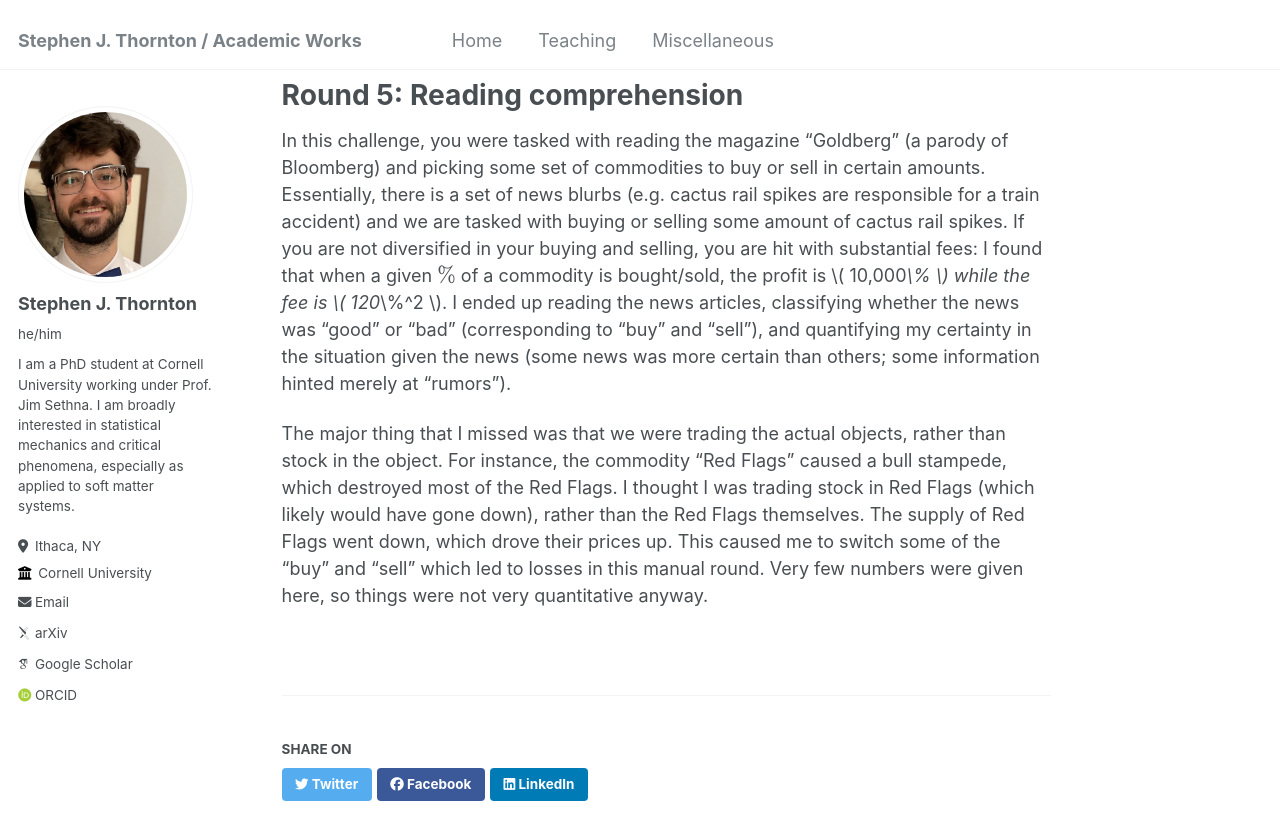
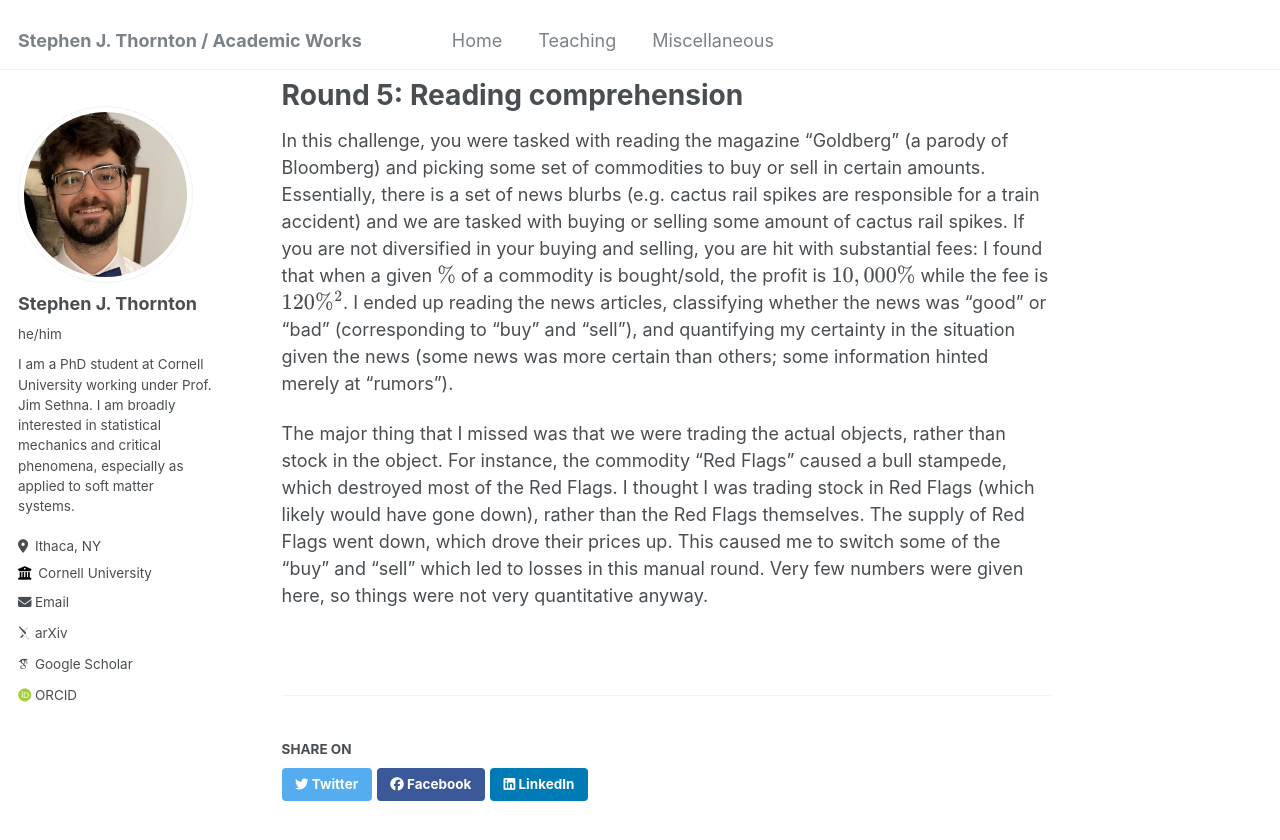
Before and after one commit to stephen-thornton/stephen-thornton.github.io, a Jekyll site: the page built from _miscellaneous/Prosperity.md, in a window 1280 px wide and 900 px high, scrolled down 6992 px. Shown: the top 840 px of the window. Built offline with Jekyll 4.4.1, drawn with Linux system fonts in a browser that asks for light colours; some web fonts are replaced.

```diff
--- a/_miscellaneous/Prosperity.md
+++ b/_miscellaneous/Prosperity.md
@@ -137,6 +137,6 @@ As we computed directly, the steady-state distribution \\( \left\lbrace f_i\righ
 
 # Round 5: Reading comprehension
 
-In this challenge, you were tasked with reading the magazine "Goldberg" (a parody of Bloomberg) and picking some set of commodities to buy or sell in certain amounts. Essentially, there is a set of news blurbs (e.g. cactus rail spikes are responsible for a train accident) and we are tasked with buying or selling some amount of cactus rail spikes. If you are not diversified in your buying and selling, you are hit with substantial fees: I found that when a given \\( \% \\) of a commodity is bought/sold, the profit is \\( 10,000*\% \\) while the fee is \\( 120*\%^2 \\). I ended up reading the news articles, classifying whether the news was "good" or "bad" (corresponding to "buy" and "sell"), and quantifying my certainty in the situation given the news (some news was more certain than others; some information hinted merely at "rumors").
+In this challenge, you were tasked with reading the magazine "Goldberg" (a parody of Bloomberg) and picking some set of commodities to buy or sell in certain amounts. Essentially, there is a set of news blurbs (e.g. cactus rail spikes are responsible for a train accident) and we are tasked with buying or selling some amount of cactus rail spikes. If you are not diversified in your buying and selling, you are hit with substantial fees: I found that when a given \\( \% \\) of a commodity is bought/sold, the profit is \\( 10,000 \% \\) while the fee is \\( 120 \%^2 \\). I ended up reading the news articles, classifying whether the news was "good" or "bad" (corresponding to "buy" and "sell"), and quantifying my certainty in the situation given the news (some news was more certain than others; some information hinted merely at "rumors").
 
 The major thing that I missed was that we were trading the actual objects, rather than stock in the object. For instance, the commodity "Red Flags" caused a bull stampede, which destroyed most of the Red Flags. I thought I was trading stock in Red Flags (which likely would have gone down), rather than the Red Flags themselves. The supply of Red Flags went down, which drove their prices up. This caused me to switch some of the "buy" and "sell" which led to losses in this manual round. Very few numbers were given here, so things were not very quantitative anyway.
```
